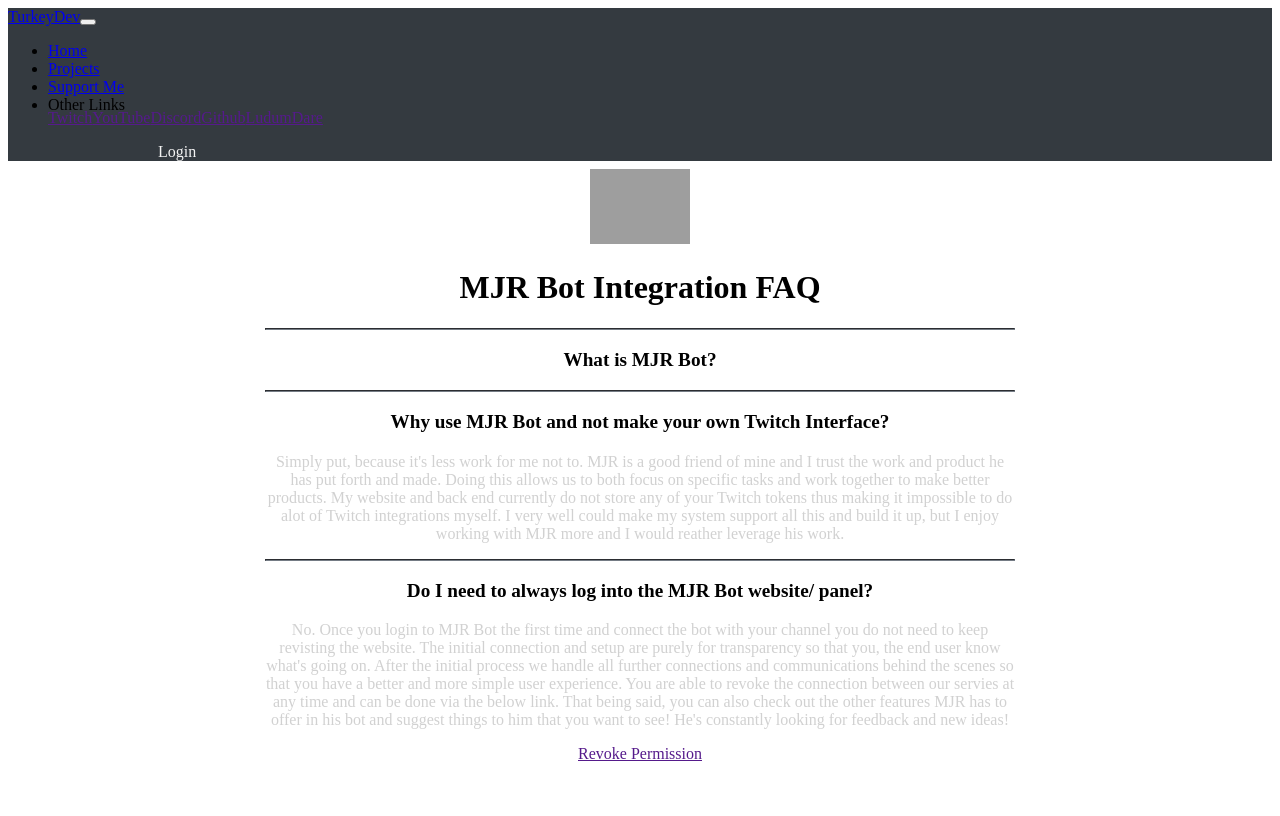
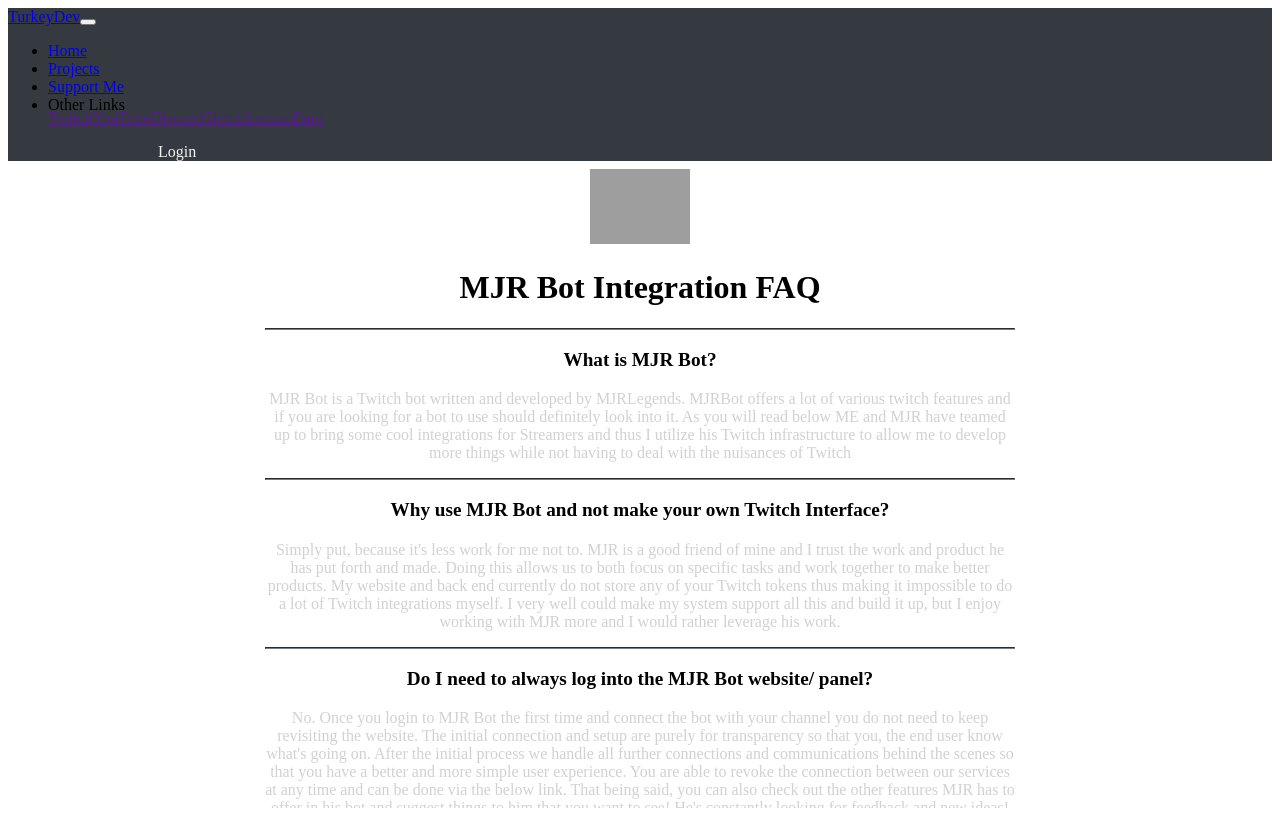
Before and after one commit to TheTurkeyDev/TheProgrammingTurkey-Website, a React app: page /mjrbotfaq in a window 1280 px wide. Built offline with nearby package versions, Linux system fonts and the light colour scheme; no server answers; grey boxes are pictures that could not be loaded; the HTML template or start-up script is replaced by a standard one.

Commit message:
Bug fix for adding new stream animations Updaing MJRBot FAQ slightly

```diff
--- a/src/pages/mjr-bot-faq.jsx
+++ b/src/pages/mjr-bot-faq.jsx
@@ -30,24 +30,29 @@ export const MJRBotFAQ = () => {
             </div>
             <Rule />
             <Question>What is MJR Bot?</Question>
-            <Response></Response>
+            <Response>
+                MJR Bot is a Twitch bot written and developed by MJRLegends. MJRBot offers a lot of various twitch features
+                and if you are looking for a bot to use should definitely look into it. As you will read below ME and MJR have
+                teamed up to bring some cool integrations for Streamers and thus I utilize his Twitch infrastructure to allow me to
+                develop more things while not having to deal with the nuisances  of Twitch
+            </Response>
             <Rule />
             <Question>Why use MJR Bot and not make your own Twitch Interface?</Question>
             <Response>
                 Simply put, because it's less work for me not to. MJR is a good friend of mine and I trust the work and
                 product he has put forth and made. Doing this allows us to both focus on specific tasks and work together
                 to make better products. My website and back end currently do not store any of your Twitch tokens thus
-                making it impossible to do alot of Twitch integrations myself. I very well could make my system support all this
-                and build it up, but I enjoy working with MJR more and I would reather leverage his work.
+                making it impossible to do a lot of Twitch integrations myself. I very well could make my system support all this
+                and build it up, but I enjoy working with MJR more and I would rather  leverage his work.
             </Response>
             <Rule />
             <Question>Do I need to always log into the MJR Bot website/ panel?</Question>
             <Response>
                 No. Once you login to MJR Bot the first time and connect the bot with your channel you do not need to keep
-                revisting the website. The initial connection and setup are purely for transparency so that you, the end user
+                revisiting  the website. The initial connection and setup are purely for transparency so that you, the end user
                 know what's going on. After the initial process we handle all further connections and communications behind
                 the scenes so that you have a better and more simple user experience. You are able to revoke the connection
-                between our servies at any time and can be done via the below link. That being said, you can also check out
+                between our services  at any time and can be done via the below link. That being said, you can also check out
                 the other features MJR has to offer in his bot and suggest things to him that you want to see! He's constantly
                 looking for feedback and new ideas!
             </Response>
--- a/src/pages/projects/stream-tools/animation-overlay/stream-animation-overlay-setup.jsx
+++ b/src/pages/projects/stream-tools/animation-overlay/stream-animation-overlay-setup.jsx
@@ -116,13 +116,13 @@ export const AnimatedStreamOverlaySetup = () => {
     }
 
     const addAnimation = (animId) => {
-        setAnimationUserData(old => [
-            ...old,
-            {
-                animation_id: animId,
-                duration: 10
-            }
-        ])
+        setAnimationUserData(old => {
+            const copy = { ...old }
+            copy[animId] = {
+                channel_point: ''
+            };
+            return copy;
+        });
     }
 
     const regenToken = () => {
```
